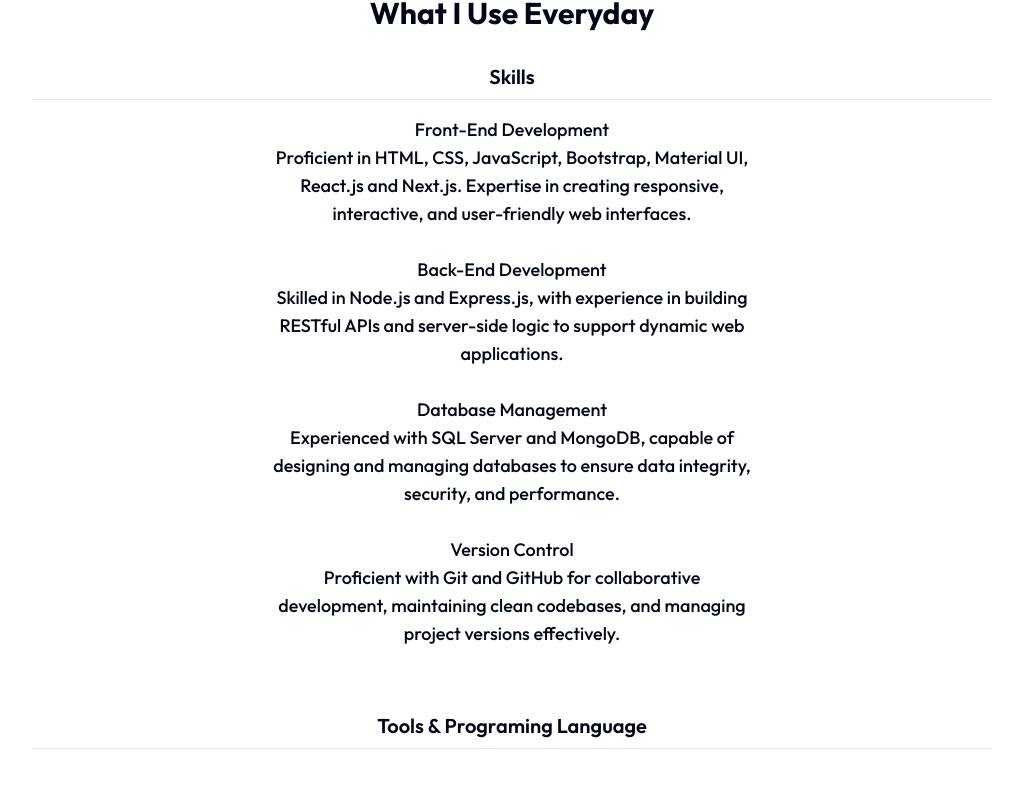
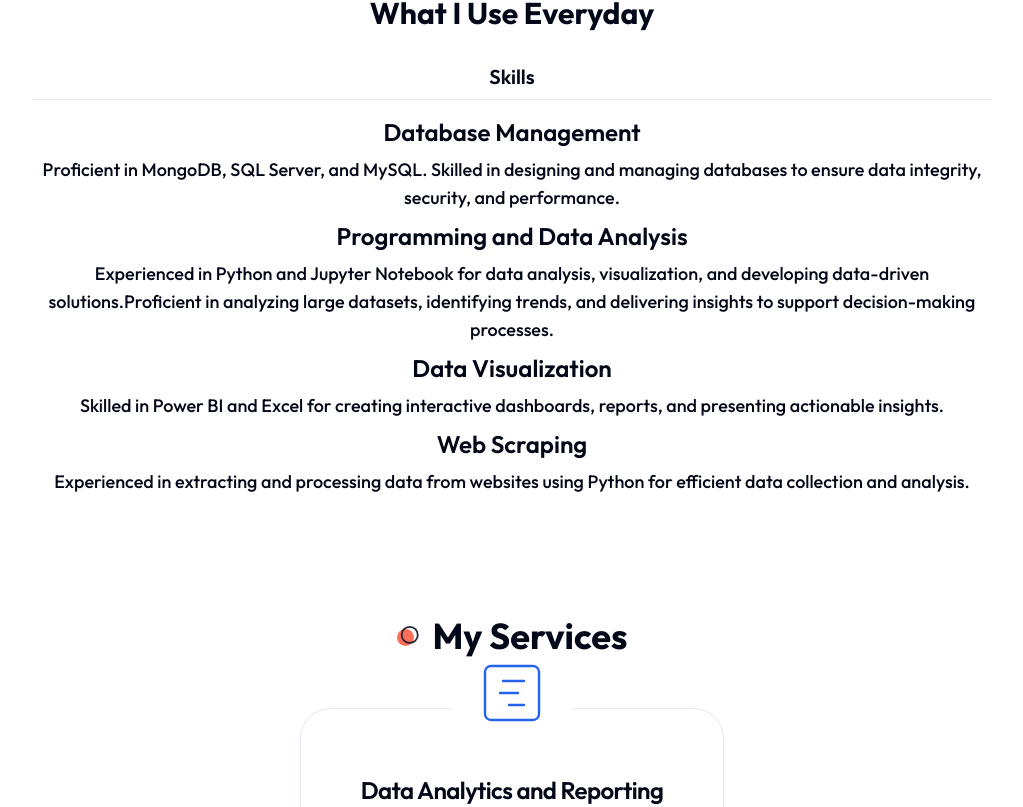
Before and after one commit to DaniSajid/daniyal-sajid-portfolio, a Next.js app: page / in a window 1280 px wide. Shown: the part 1053-1860 px from the top of the page, without its empty margins (128-1151 px from the left). Built offline with nearby package versions, Linux system fonts and the light colour scheme.

Commit message:
new update

```diff
--- a/components/about/TabComponent.jsx
+++ b/components/about/TabComponent.jsx
@@ -45,8 +45,8 @@
     data: [
       {
         company: "Self Employed",
-        role: "Front end developer",
-        years: "2023 - 2024",
+        role: "Data Analyst",
+        years: "2024 - 2025",
       },
     ],
   },
@@ -57,25 +57,22 @@
     title: "skills",
     data: [
       {
-        name: "Front-End Development",
+        titleDescription: "Database Management",
       },
       {
-        name: "Proficient in HTML, CSS, JavaScript, Bootstrap, Material UI, React.js and Next.js. Expertise in creating responsive, interactive, and user-friendly web interfaces.",
+        name: "Proficient in MongoDB, SQL Server, and MySQL. Skilled in designing and managing databases to ensure data integrity, security, and performance.",
       },
-      { name: <br /> },
-      { name: "Back-End Development" },
+      { titleDescription: "Programming and Data Analysis" },
       {
-        name: "Skilled in Node.js and Express.js, with experience in building RESTful APIs and server-side logic to support dynamic web applications.",
+        name: "Experienced in Python and Jupyter Notebook for data analysis, visualization, and developing data-driven solutions.Proficient in analyzing large datasets, identifying trends, and delivering insights to support decision-making processes.",
       },
-      { name: <br /> },
-      { name: "Database Management" },
+      { titleDescription: "Data Visualization" },
       {
-        name: "Experienced with SQL Server and MongoDB, capable of designing and managing databases to ensure data integrity, security, and performance.",
+        name: "Skilled in Power BI and Excel for creating interactive dashboards, reports, and presenting actionable insights.",
       },
-      { name: <br /> },
-      { name: "Version Control" },
+      { titleDescription: "Web Scraping" },
       {
-        name: "Proficient with Git and GitHub for collaborative development, maintaining clean codebases, and managing project versions effectively.",
+        name: "Experienced in extracting and processing data from websites using Python for efficient data collection and analysis.",
       },
     ],
   },
@@ -83,44 +80,12 @@
     title: "tools",
     data: [
       {
-        imgPath: "/about/vs.png",
-      },
-      {
-        imgPath: "/about/html.png",
-      },
-      {
-        imgPath: "/about/css.png",
-      },
-      {
-        imgPath: "/about/bootstrap.png",
-      },
-      {
-        imgPath: "/about/mui.png",
-      },
-      {
-        imgPath: "/about/js.png",
-      },
-      {
-        imgPath: "/about/react.png",
-      },
-      {
-        imgPath: "/about/node.png",
-      },
-      {
-        imgPath: "/about/ex.png",
-      },
-      {
-        imgPath: "/about/mongodb.png",
-      },
-      {
-        imgPath: "/about/sql.png",
-      },
-      {
-        imgPath: "/about/git.png",
+        name: "MongoDB, SQL Server, MySQL, Python, Jupyter Notebook, Power BI, Excel",
       },
     ],
   },
 ];
+
 
 export default function TabComponent() {
   const getData = (arr, title) => {
@@ -139,12 +104,12 @@
           Qualifications
         </TabsTrigger>
       </TabsList>
-      <div className="text-lg mt-12 xl:mt-8">
+      <div className="text-lg  mt-12 xl:mt-8">
         {/* personal */}
         <TabsContent value="personal">
           <div className="text-center xl:text-left">
             <h3 className="h3 mb-4">
-            Data Scientist | Analyst | Web Scraping Expert
+              Data Scientist | Analyst | Web Scraping Expert
             </h3>
             <p className="subtitle max-w-xl mx-auto xl:mx-0">
               A versatile Data Scientist and Analyst skilled in databases, data
@@ -254,45 +219,22 @@
           <div className="text-center xl:text-left">
             <h3 className="h3 mb-8">What I Use Everyday</h3>
             <div className="mb-16">
-              <h4 className="text-xl font-semibold mb-2">Skills</h4>
+              <h1 className="text-xl font-semibold mb-2">Skills</h1>
               <div className="border-b border-border mb-4"></div>
               {/* skill list */}
-              <div className="">
+              <div className="flex flex-wrap items-stretch">
                 {getData(skillData, "skills").data.map((item, index) => {
                   return (
                     <div
                       key={index}
-                      className="w-2/4 text-center xl:text-left mx-auto xl:mx-0 "
+                      className="w-100 h-auto text-center xl:text-left mx-auto xl:mx-0 mb-2"
                     >
+                      <h1 className="text-2xl font-semibold  xl:text-left">{item.titleDescription}</h1>
                       <div className="font-medium">{item.name}</div>
                     </div>
                   );
                 })}
               </div>
-            </div>
-            {/* tools */}
-            <div className="">
-              <h3 className="text-xl font-semibold mb-2 xl:text-left">
-                Tools & Programing Language
-              </h3>
-              <div className="border-b border-border mb-4"></div>
-              {/* tool list */}
-              {/* <div className="grid grid-cols-2 sm:grid-cols-3 md:grid-cols-4  lg:grid-cols-5 gap-8 justify-center xl:justify-start">
-                {getData(skillData, "tools").data.map((item, index) => {
-                  return (
-                    <div key={index} className="flex jsutify-center w-full">
-                      <Image
-                        src={item.imgPath}
-                        width={90}
-                        height={90}
-                        alt=""
-                        priority
-                        className="object-contain"
-                      />
-                    </div>
-                  );
-                })}
-              </div> */}
             </div>
           </div>
         </TabsContent>
--- a/components/service/Services.jsx
+++ b/components/service/Services.jsx
@@ -31,7 +31,7 @@
 
 const Services = () => {
   return (
-    <section className="mb-12 xl:mb-36">
+    <section className="mb-10 xl:mb-36">
       <div className="container mx-auto">
         <h2 className="section-title mb-12 xl:mb-24 text-center mx-auto">
           My Services
@@ -41,16 +41,16 @@
           {servicesData.map((item, index) => {
             return (
               <Card
-                className="w-full max-w-[424px] h-[300px] flex flex-col pt-16 pb-10 justify-center items-center relative"
+                className="w-full max-w-[424px] h-[300px] flex flex-col pt-16 pb-10 justify-center items-center relative my-1"
                 key={index}
               >
                 <CardHeader className="text-primary absolute -top-[60px]">
-                  <div className="w-[140px] h-[80px] bg-white dark:bg-background flex justify-center items-center ">
+                  <div className="w-[120px] h-[40px] bg-white dark:bg-background flex justify-center items-center ">
                     {item.icon}
                   </div>
                 </CardHeader>
                 <CardContent className="text-center ">
-                  <CardTitle className="mb-4 ">{item.title}</CardTitle>
+                  <CardTitle className="mb-4 mt-5">{item.title}</CardTitle>
                   <CardDescription className="text-lg">
                     {item.description}
                   </CardDescription>
```
